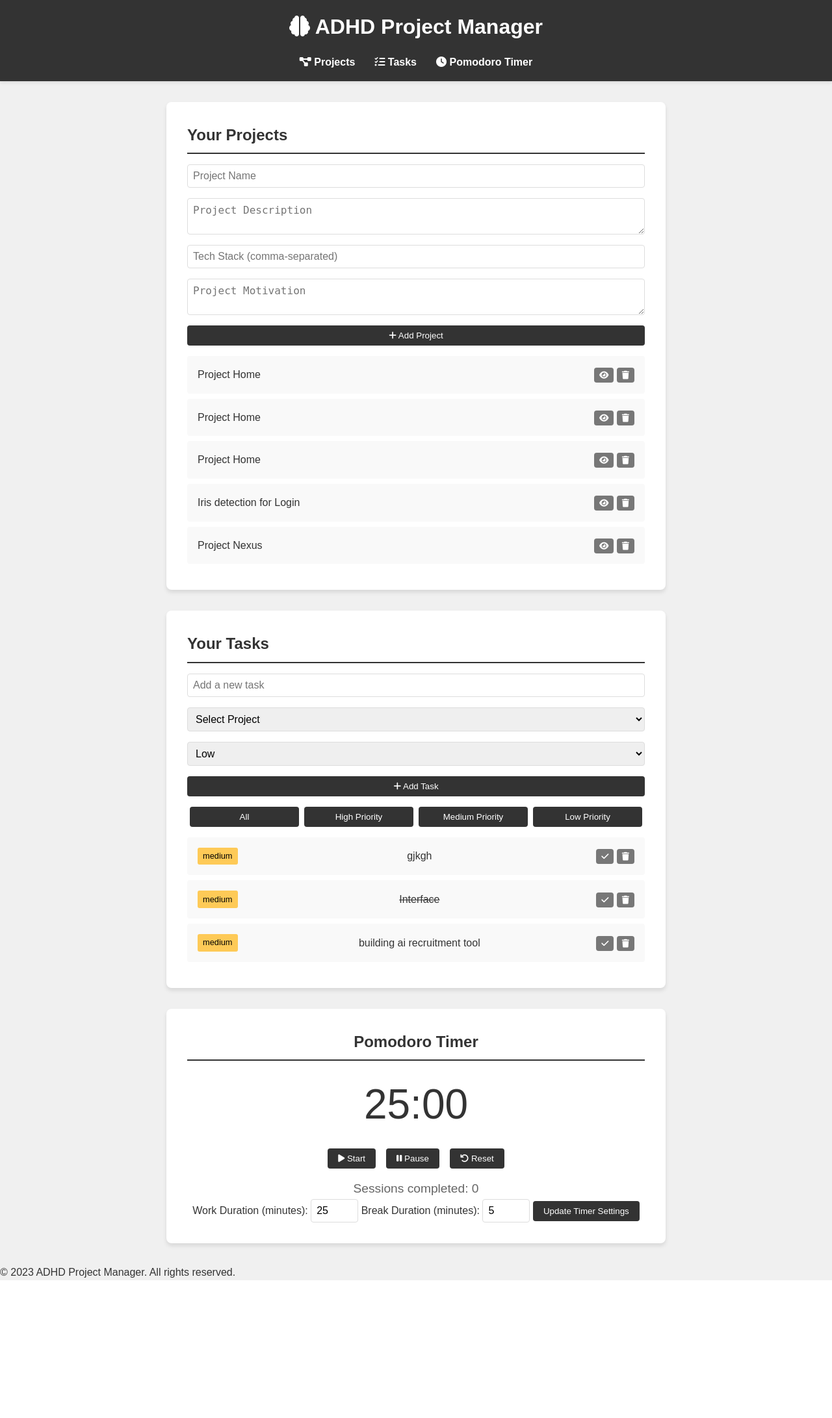
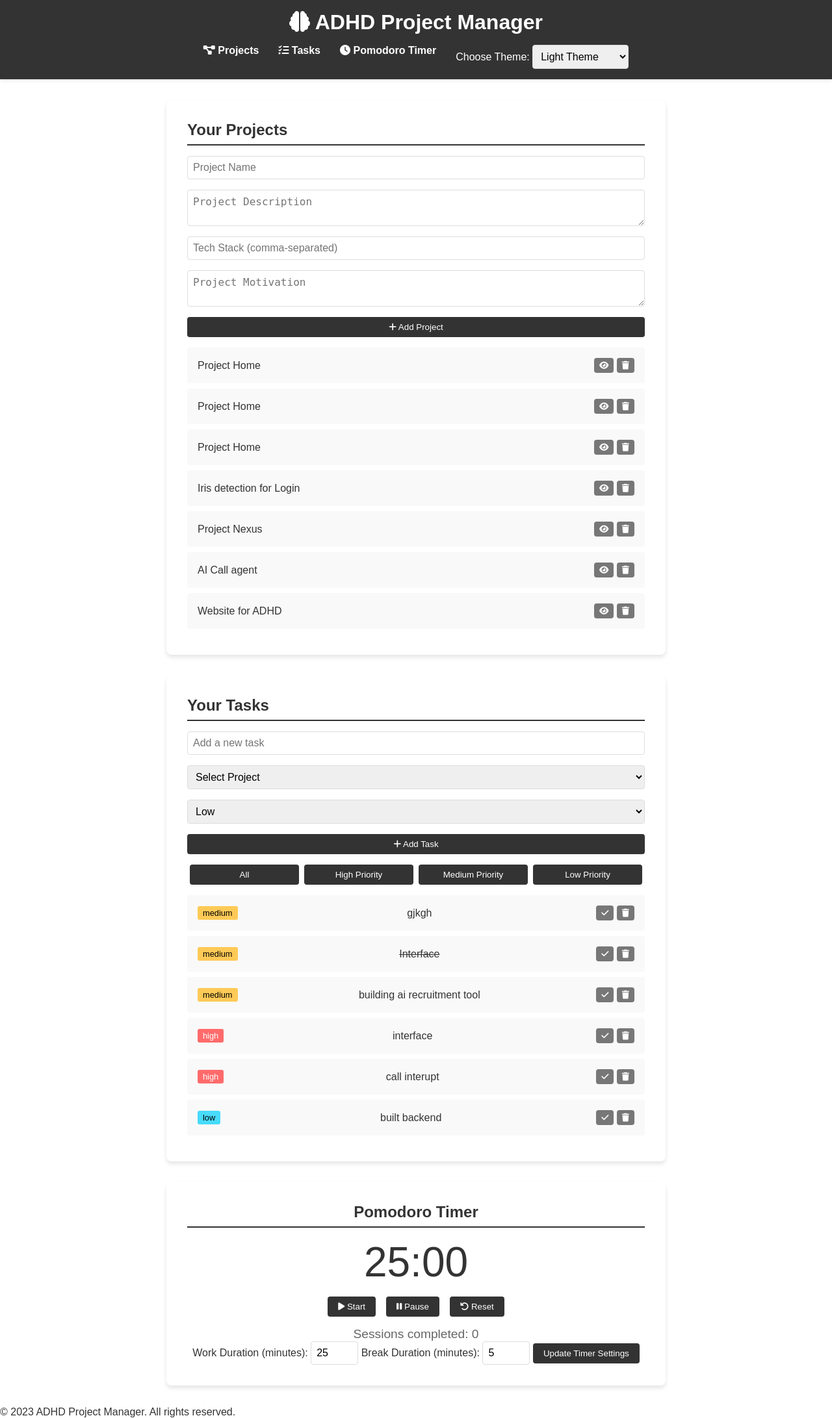
Before and after one commit to space-barry/ADHD-manager, a Flask app: page / in a window 1280 px wide. Shown: the whole page at 65% size. Before the commit the page ends 1971 px from the top, so only its background shows below. Run offline with Flask 3, Linux system fonts and the light colour scheme.

Commit message:
features-extension

```diff
--- a/app.py
+++ b/app.py
@@ -192,5 +192,26 @@ def update_project_progress(project_id):
     save_data(data)
     return jsonify({'success': True})
 
+
+
+from flask import Flask, render_template, request, session
+
+app = Flask(__name__)
+app.secret_key = 'your_secret_key'  # For session management
+
+@app.route('/')
+def index():
+    # Optional: Retrieve user's theme preference from session/database
+    theme = session.get('user_theme', 'light')
+    return render_template('index.html', current_theme=theme)
+
+@app.route('/save_theme', methods=['POST'])
+def save_theme():
+    theme = request.form.get('theme', 'light')
+    session['user_theme'] = theme
+    return 'Theme saved successfully'
+
+
+
 if __name__ == '__main__':
     app.run(debug=True)
--- a/data.json
+++ b/data.json
@@ -59,6 +59,31 @@
             "motivation": "it can be umbrella company later.",
             "tasks": [],
             "progress": 0
+        },
+        {
+            "id": 1732508714756,
+            "name": "AI Call agent",
+            "description": "this will attent call",
+            "techStack": [
+                "python",
+                "call"
+            ],
+            "motivation": "this is future to talk with ai",
+            "tasks": [],
+            "progress": 0
+        },
+        {
+            "id": 1732510536330,
+            "name": "Website for ADHD",
+            "description": "it will help them",
+            "techStack": [
+                "html",
+                "css",
+                "javascript"
+            ],
+            "motivation": "nothing",
+            "tasks": [],
+            "progress": 0
         }
     ],
     "tasks": [
@@ -82,6 +107,37 @@
             "projectId": 1732505949309,
             "priority": "medium",
             "completed": false
+        },
+        {
+            "id": 1732508760026,
+            "text": "interface",
+            "projectId": 1732508714756,
+            "priority": "high",
+            "category": "admin",
+            "dueDate": "2024-11-25T09:26",
+            "timeEstimate": 5,
+            "completed": false,
+            "completedAt": null,
+            "createdAt": "2024-11-25T04:26:00.027064+00:00"
+        },
+        {
+            "id": 1732508780785,
+            "text": "call interupt",
+            "projectId": 1732508714756,
+            "priority": "high",
+            "category": "admin",
+            "dueDate": "2024-11-25T09:27",
+            "timeEstimate": 5,
+            "completed": false,
+            "completedAt": null,
+            "createdAt": "2024-11-25T04:26:20.785674+00:00"
+        },
+        {
+            "id": 1732510557397,
+            "text": "built backend",
+            "projectId": 1732510536330,
+            "priority": "low",
+            "completed": false
         }
     ]
 }
--- a/static/styles.css
+++ b/static/css/styles.css
@@ -1,15 +1,32 @@
+
+:root {
+    /* Global Variables */
+    --transition-speed: 0.3s;
+    --border-radius: 8px;
+}
+
+/* Theme Neutral Styles */
+body {
+    font-family: 'Arial', sans-serif;
+    transition:
+        background-color var(--transition-speed),
+        color var(--transition-speed);
+    margin: 0;
+    padding: 0;
+}
+
 * {
     box-sizing: border-box;
     margin: 0;
     padding: 0;
 }
 
-body {
+/* body {
     font-family: 'Arial', sans-serif;
     line-height: 1.6;
     color: #333;
     background-color: #f0f0f0;
-}
+} */
 
 header {
     background: #333;
--- /dev/null
+++ b/static/css/themes/colorful-theme.css
@@ -0,0 +1,10 @@
+body.colorful-theme {
+    --primary-background: linear-gradient(135deg, #ff6b6b, #4ecdc4);
+    --primary-text: #ffffff;
+    --secondary-background: rgba(255,255,255,0.2);
+    --accent-color: #45f3ff;
+    --hover-color: #00c6ff;
+
+    background: var(--primary-background);
+    color: var(--primary-text);
+}
--- /dev/null
+++ b/static/css/themes/dark-theme.css
@@ -0,0 +1,10 @@
+body.dark-theme {
+    --primary-background: #121212;
+    --primary-text: #ffffff;
+    --secondary-background: #1e1e1e;
+    --accent-color: #bb86fc;
+    --hover-color: #3700b3;
+
+    background-color: var(--primary-background);
+    color: var(--primary-text);
+}
--- /dev/null
+++ b/static/css/themes/light-theme.css
@@ -0,0 +1,10 @@
+body.light-theme {
+    --primary-background: #ffffff;
+    --primary-text: #333333;
+    --secondary-background: #f4f4f4;
+    --accent-color: #3498db;
+    --hover-color: #2980b9;
+
+    background-color: var(--primary-background);
+    color: var(--primary-text);
+}
--- a/static/script.js
+++ b/static/js/script.js
@@ -417,3 +417,45 @@ document.addEventListener('DOMContentLoaded', () => {
     // Load data when page loads
     loadData();
 });
+
+
+
+class ThemeManager {
+    constructor() {
+        this.themeSelector = document.getElementById('theme-selector');
+        this.initializeTheme();
+        this.attachEventListeners();
+    }
+
+    initializeTheme() {
+        // Get saved theme or default to light
+        const savedTheme = localStorage.getItem('adhd-manager-theme') || 'light';
+        this.applyTheme(savedTheme);
+    }
+
+    attachEventListeners() {
+        this.themeSelector.addEventListener('change', (event) => {
+            const selectedTheme = event.target.value;
+            this.applyTheme(selectedTheme);
+        });
+    }
+
+    applyTheme(themeName) {
+        // Remove existing theme classes
+        document.body.classList.remove('light-theme', 'dark-theme', 'colorful-theme');
+
+        // Add selected theme class
+        document.body.classList.add(`${themeName}-theme`);
+
+        // Update selector to match current theme
+        this.themeSelector.value = themeName;
+
+        // Save to local storage
+        localStorage.setItem('adhd-manager-theme', themeName);
+    }
+}
+
+// Initialize on page load
+document.addEventListener('DOMContentLoaded', () => {
+    new ThemeManager();
+});
--- a/templates/index.html
+++ b/templates/index.html
@@ -4,8 +4,17 @@
     <meta charset="UTF-8">
     <meta name="viewport" content="width=device-width, initial-scale=1.0">
     <title>ADHD Project Manager</title>
+
+    <!-- <link rel="stylesheet" href="{{ url_for('static', filename='css/styles.css') }}"> -->
     <link rel="stylesheet" href="https://cdnjs.cloudflare.com/ajax/libs/font-awesome/6.4.0/css/all.min.css">
-    <link rel="stylesheet" href="../static/styles.css">
+    <!-- <link rel="stylesheet" href="../static/styles.css"> -->
+
+
+    <!-- Theme and Base Stylesheets -->
+    <link rel="stylesheet" href="{{ url_for('static', filename='css/styles.css') }}">
+    <link rel="stylesheet" href="{{ url_for('static', filename='css/themes/light-theme.css') }}">
+    <link rel="stylesheet" href="{{ url_for('static', filename='css/themes/dark-theme.css') }}">
+    <link rel="stylesheet" href="{{ url_for('static', filename='css/themes/colorful-theme.css') }}">
 </head>
 <body>
     <header>
@@ -15,6 +24,14 @@
                 <li><a href="#projects"><i class="fas fa-project-diagram"></i> Projects</a></li>
                 <li><a href="#tasks"><i class="fas fa-tasks"></i> Tasks</a></li>
                 <li><a href="#timer"><i class="fas fa-clock"></i> Pomodoro Timer</a></li>
+                <li class="theme-control">
+                    <label for="theme-selector">Choose Theme:</label>
+                    <select id="theme-selector">
+                        <option value="light">Light Theme</option>
+                        <option value="dark">Dark Theme</option>
+                        <option value="colorful">Colorful Theme</option>
+                    </select>
+                </li>
             </ul>
         </nav>
     </header>
@@ -78,6 +95,7 @@
         <p>&copy; 2023 ADHD Project Manager. All rights reserved.</p>
     </footer>
 
-    <script src="../static/script.js"></script>
+    <!-- <script src="../static/js/script.js"></script> -->
+    <script src="{{ url_for('static', filename='js/script.js') }}"></script>
 </body>
 </html>
```
Also changed, not shown: static/css/themes/pastel-theme.css (added).
